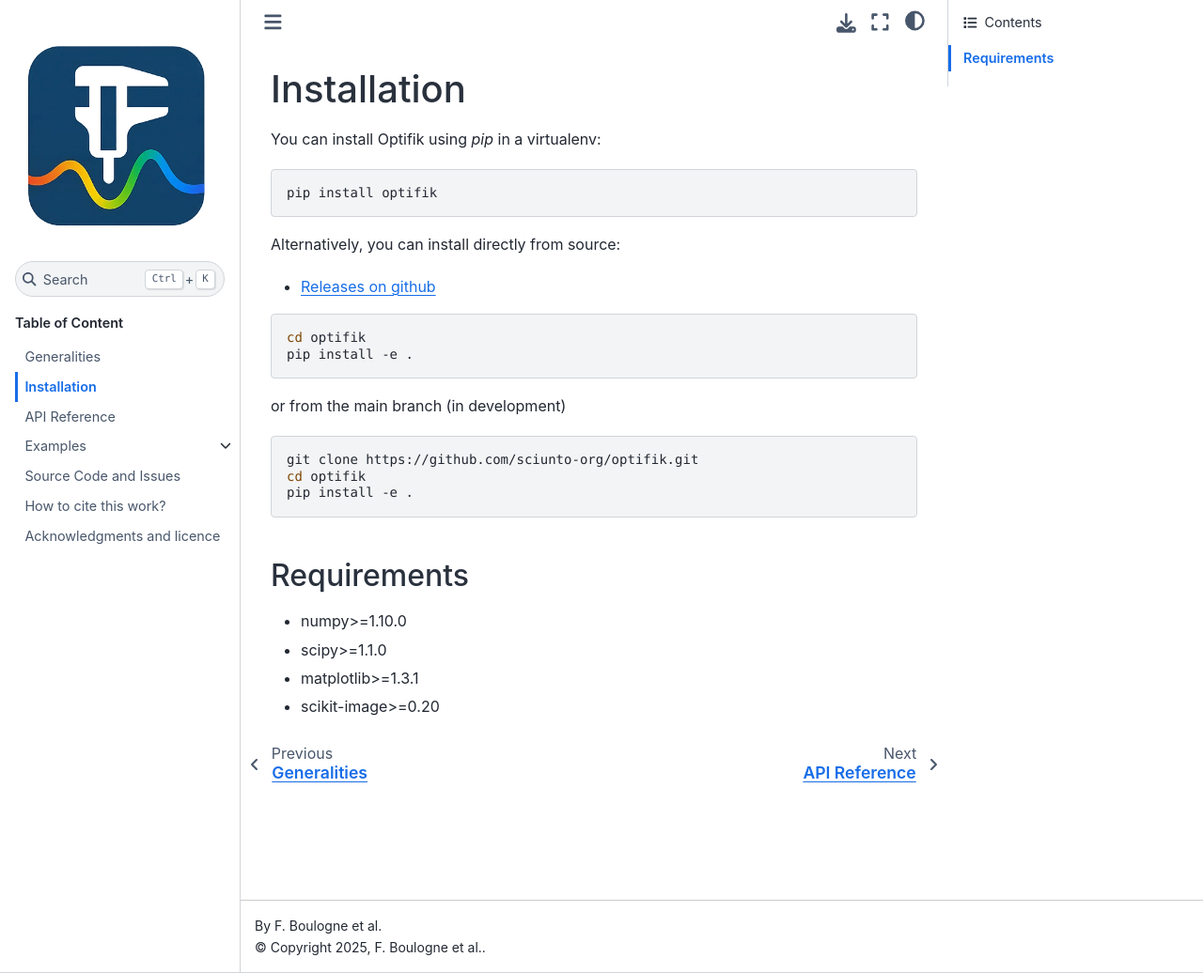
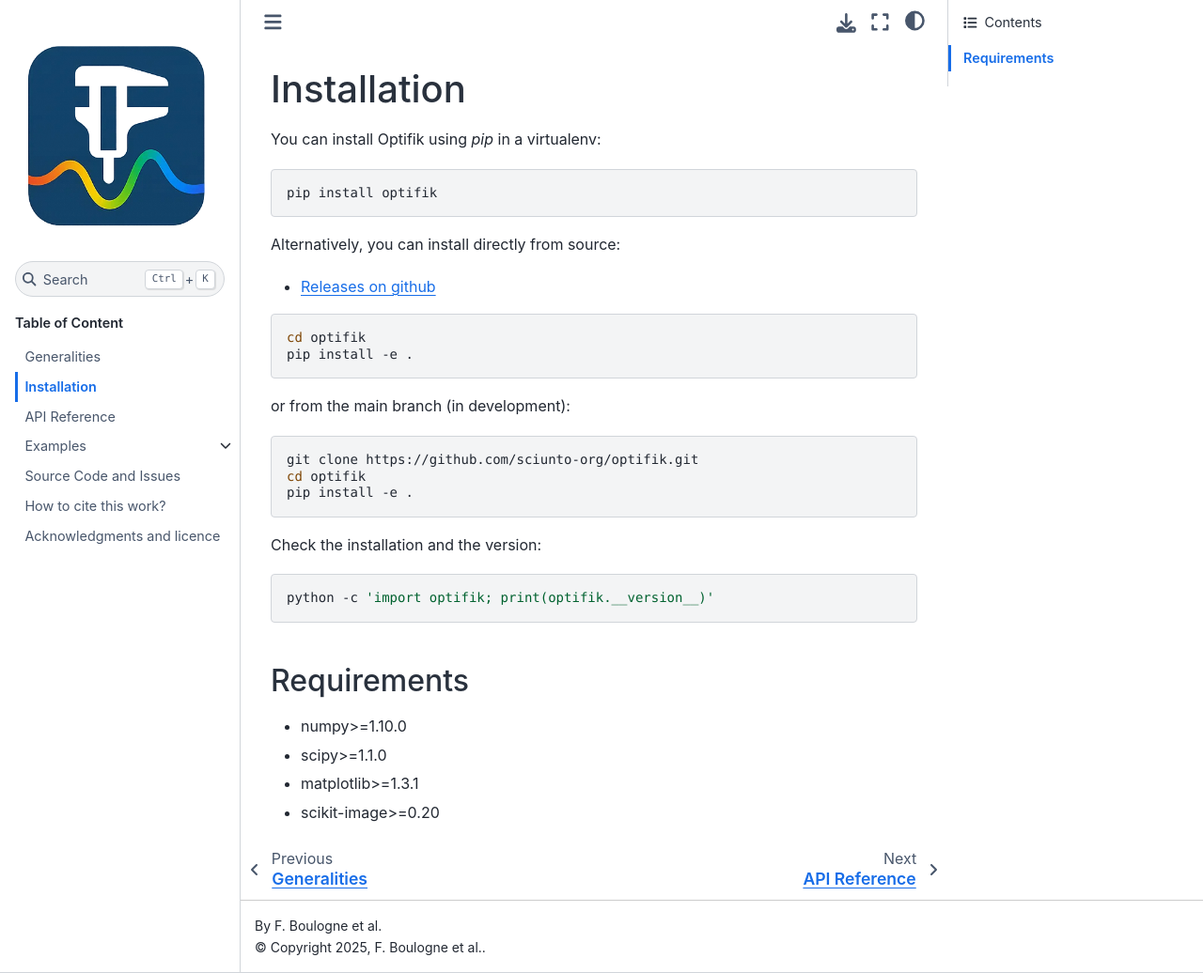
Before and after one commit to sciunto-org/optifik, a Sphinx documentation site: the page built from docs/installation.rst, in a window 1280 px wide and 1036 px high. Shown: the whole window at 94% size. Built offline with Sphinx 7.4.7 and the Sphinx Book theme 1.1.4, drawn with Linux system fonts in a browser that asks for light colours; pages that are not in the unit, such as notebooks, are missing from menus.

Commit message:
version check

```diff
--- a/docs/installation.rst
+++ b/docs/installation.rst
@@ -16,13 +16,20 @@ Alternatively, you can install directly from source:
     cd optifik
     pip install -e .
 
-or from the main branch (in development)
+or from the main branch (in development):
 
 .. code-block:: bash
 
     git clone https://github.com/sciunto-org/optifik.git
     cd optifik
     pip install -e .
+
+
+Check the installation and the version:
+
+.. code-block:: bash
+
+    python -c 'import optifik; print(optifik.__version__)'
 
 Requirements
 ------------
```
